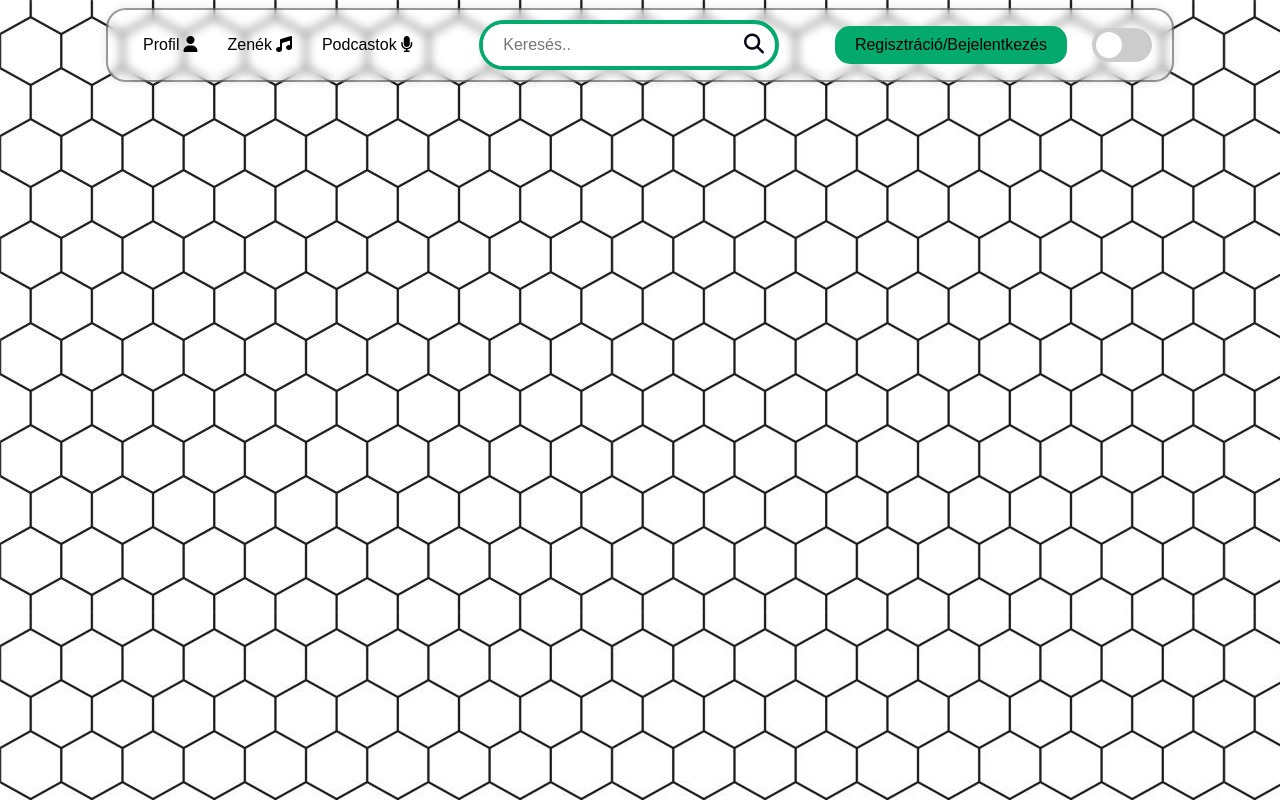
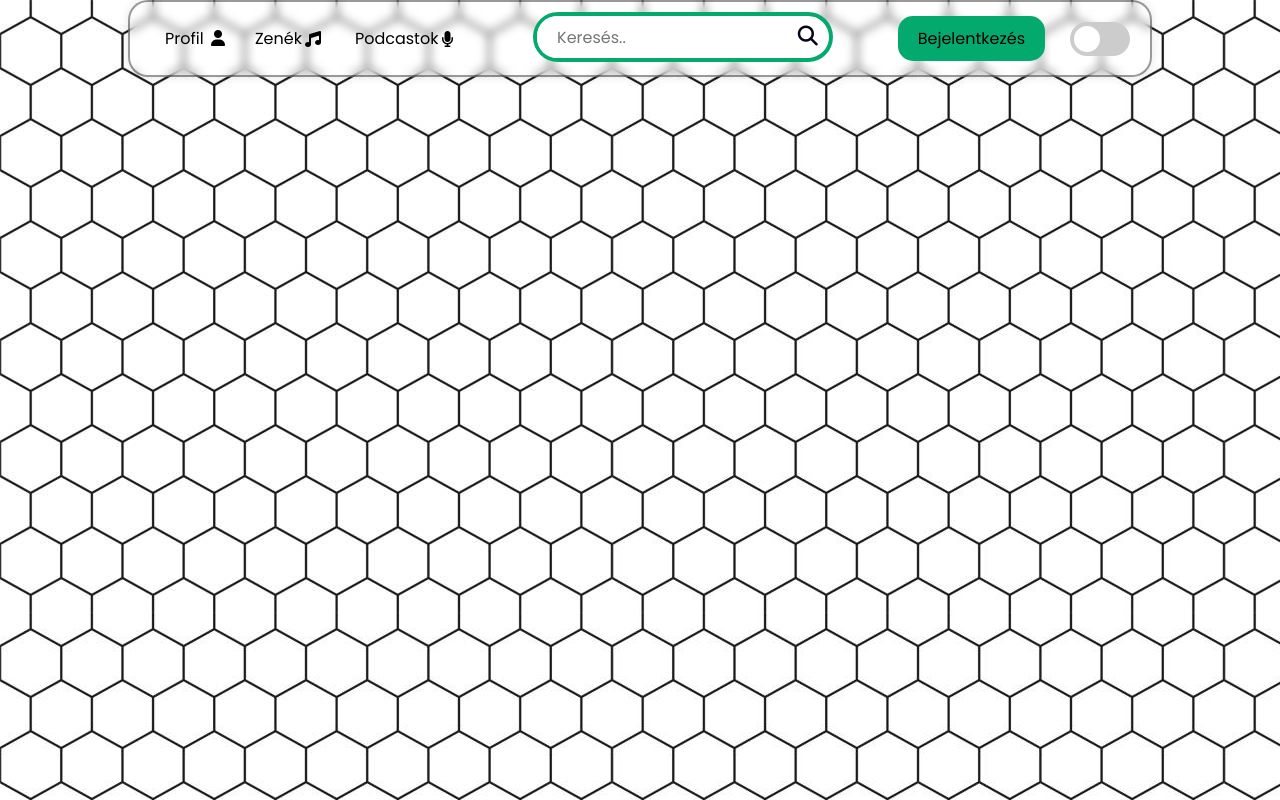
Before and after one commit to TuneTracer/TuneTracer, a PHP site: page / in a window 1280 px wide. Run offline with PHP 8.4, Linux system fonts and the light colour scheme; some libraries are stand-ins or nearby versions.

Commit message:
Add files via upload

```diff
--- a/index.css
+++ b/index.css
@@ -1,3 +1,5 @@
+@import url('https://fonts.googleapis.com/css2?family=Poppins:wght@400;500&display=swap');
+
 @media screen and (max-width: 600px) {
     .topnav .search-container {
         float: none;
@@ -13,6 +15,13 @@
     .topnav input[type=text] {
         border: 1px solid #ccc;
     }
+}
+
+* {
+    margin: 0;
+    padding: 0;
+    box-sizing: border-box;
+    font-family: 'Poppins', sans-serif;
 }
 
 body {
@@ -55,6 +64,9 @@ body.light-mode  {
     animation-iteration-count: 1;
 }
 
+/* ----------------------------------------------------------------------- */
+
+/* Navbar és menü */
 .navbar{
     background-color: rgba(255, 255, 255, 0.15);
     backdrop-filter: blur(5px);
@@ -149,6 +161,7 @@ li {
     text-decoration: none;
     color: black;
     position: relative;
+    transition: color 0.3s ease;
 }
 
 .navbar-left a:hover, .icons:hover {
@@ -188,7 +201,7 @@ button{
     cursor: pointer;
 }
 
-form{
+.search-container form {
     position: relative;
     transition: all 1s;
     width: 300px;
@@ -200,7 +213,7 @@ form{
     padding: 5px;
 }
 
-input{
+.search-bar, #darkModeToggle {
     position: absolute;
     top: 0;
     left: 0;
@@ -229,11 +242,11 @@ input{
     font-size: 1.2em;
 }
 
-form:hover input{
+.search-container form:hover input{
     display: block;
 }
 
-form:hover .fa{
+.search-container form:hover .fa{
     background: #07051a;
     color: white;
 }
@@ -301,11 +314,11 @@ form:hover .fa{
     transition: .4s;
 }
 
-input:checked + .slider {
+#darkModeToggle:checked + .slider {
     background-color: #aaa;
 }
 
-input:checked + .slider:before {
+#darkModeToggle:checked + .slider:before {
     -webkit-transform: translateX(26px);
     -ms-transform: translateX(26px);
     transform: translateX(26px);
@@ -318,3 +331,228 @@ input:checked + .slider:before {
 .slider.round:before {
     border-radius: 50%;
 }
+
+/* ----------------------------------------------------------------------- */
+
+/* Bejelentkezés és Regisztráció */
+
+.wrapper {
+    display: flex;
+    position: absolute;
+    top: 50%;
+    left: 50%;
+    transform: translate(-50%, -50%);
+    width: 400px;
+    height: 440px;
+    background: transparent;
+    border: 2px solid rgba(255, 255, 255, 0.5);
+    border-radius: 20px;
+    backdrop-filter: blur(10px);
+    box-shadow: 0 0 30px rgba(0, 0, 0, 0.5);
+    justify-content: center;
+    align-items: center;
+    overflow: hidden;
+    transform: scale(0);
+    transition: transform 0.5s ease, height 0.2s ease;
+}
+
+.wrapper.active-popup {
+    transform: scale(1);
+    position: fixed;
+    top: 50%;
+    left: 50%;
+    transform: translate(-50%, -50%);
+}
+
+.wrapper.active {
+    height: 520px;
+}
+
+.wrapper .form-box {
+    width: 100%;
+    padding: 40px;
+}
+
+.wrapper.active .form-box.active {
+    transition: none;
+    transform: translateX(-400px);
+}
+
+.wrapper .form-box.login {
+    transition: transform 0.18s ease;
+    transform: translateX(0);
+}
+
+.wrapper .form-box.register {
+    position: absolute;
+    transition: transform 0.18s ease;
+    transform: translateX(400px);
+}
+
+.wrapper.active .form-box.login {
+    transform: translateX(-400px);
+}
+
+.wrapper.active .form-box.register {
+    transform: translateX(0%);
+}
+
+
+.wrapper .icon-close {
+    position: absolute;
+    top: 0;
+    right: 0;
+    width: 45px;
+    height: 45px;
+    background: #04AA6D;
+    font-size: 2em;
+    color: #fff;
+    display: flex;
+    justify-content: center;
+    align-items: center;
+    border-bottom-left-radius: 20px;
+    cursor: pointer;
+    z-index: 1;
+}
+
+.form-box h2 {
+    font-size: 2em;
+    color: #04AA6D;
+    text-align: center;
+}
+
+.input-box {
+    position: relative;
+    width: 100%;
+    height: 50px;
+    border-bottom: 2px solid #04AA6D;
+    margin: 30px 0;
+}
+
+.input-box label {
+    position: absolute;
+    top: 50%;
+    left: 5px;
+    transform: translateY(-50%);
+    font-size: 1em;
+    color: #04AA6D;
+    font-weight: 500;
+    pointer-events: none;
+    transition: 0.5s;
+}
+
+.input-box input:focus~label,
+.input-box input:valid~label{
+    top: -5px;
+}
+
+.input-box input {
+    width: 100%;
+    height: 100%;
+    background: transparent;
+    border: none;
+    outline: none;
+    font: 1em sans-serif;
+    color: #04AA6D;
+    font-weight: 600;
+    padding: 0 35px 0 5px;
+}
+
+.input-box .icon {
+    position: absolute;
+    right: 8px;
+    font-size: 1.2em;
+    color: #04AA6D;
+    line-height: 57px;
+}
+
+.remember {
+    font-size: 0.9em;
+    color: #04AA6D;
+    font-weight: 500;
+    margin: 10px 0;
+    justify-content: space-between;
+    display: flex;
+    align-items: center;
+}
+
+.remember input[type="checkbox"] {
+    margin-right: 10px;
+    appearance: none;
+    width: 20px;
+    height: 20px;
+    border: 2px solid #04AA6D;
+    border-radius: 5px;
+    outline: none;
+    cursor: pointer;
+}
+
+.remember input[type="checkbox"]:checked {
+    background-color: #04AA6D;
+    border-color: #04AA6D;
+}
+
+.remember input[type="checkbox"]:not(:checked):hover {
+    background-color: rgba(4, 170, 109, 0.1);
+}
+
+.remember label {
+    display: flex;
+    align-items: center;
+    cursor: pointer;
+}
+
+.remember label input {
+    accent-color: #04AA6D;
+    margin-right: 3px;
+}
+
+.remember a {
+    color: #04AA6D;
+    text-decoration: none;
+}
+
+.remember a:hover {
+    text-decoration: underline;
+}
+
+.btn {
+    width: 100%;
+    height: 45px;
+    background: #04AA6D;
+    border: none;
+    border-radius: 6px;
+    cursor: pointer;
+    font-size: 1em;
+    color: #fff;
+    font-weight: 500;
+}
+
+.login-register {
+    font-size: 0.9em;
+    color: #04AA6D;
+    text-align: center;
+    font-weight: 500;
+    margin: 25px 0 10px;
+}
+
+.login-register p a {
+    color: #04AA6D;
+    text-decoration: none;
+    font-weight: 600;
+}
+
+.login-register p a:hover {
+    text-decoration: underline;
+}
+
+.dark-mode .icon-close,
+.dark-mode .form-box h2,
+.dark-mode .input-box,
+.dark-mode .remember,
+.dark-mode .login-register,
+.dark-mode .btn {
+    filter: invert(100%);
+}
+
+/* ----------------------------------------------------------------------- */
--- a/index.html
+++ b/index.html
@@ -16,19 +16,28 @@
         <div id="navbar" style="padding: 0px;">
             <div class="navbar-left">
                 <ul>
-                    <li><a href="#" style="margin-right: 4px;">Profil</a><i class="fa fa-solid fa-user icons"></i></li>
-                    <li><a href="#" style="margin-right: 4px;">Zenék</a><i class="fa fa-solid fa-music icons"></i></li>
-                    <li><a href="#" style="margin-right: 4px;">Podcastok</a><i class="fa fa-solid fa-microphone icons"></i></li>
+                    <li><a href="javascript:void(0);" onclick="toggleProfilePage()">
+                        <span style="margin-right: 3px;">Profil</span>
+                        <i class="fa fa-solid fa-user"></i>
+                    </a></li>
+                    <li><a href="#" style="display: flex; align-items: center; margin-right: 4px;">
+                        <span style="margin-right: 3px;">Zenék</span>
+                        <i class="fa fa-solid fa-music"></i>
+                    </a></li>
+                    <li><a href="#" style="display: flex; align-items: center; margin-right: 4px;">
+                        <span style="margin-right: 3px;">Podcastok</span>
+                        <i class="fa fa-solid fa-microphone"></i>
+                    </a></li>
                 </ul>
             </div>
             <div class="search-container">
-                <form action="#">
+                <form action="#" class="from1">
                     <input type="text" class="search-bar" placeholder="Keresés..">
                     <button type="submit"><i class="fa fa-search search-icon"></i></button>
                 </form>
             </div>
             <div class="navbar-right">
-                <button class="button" style="margin-right: 25px;">Regisztráció/Bejelentkezés</button>
+                <button class="button" style="margin-right: 25px;">Bejelentkezés</button>
                 <label class="switch">
                     <input type="checkbox" id="darkModeToggle">
                     <div class="slider round"></div>
@@ -36,7 +45,71 @@
             </div>
         </div>
     </div>
+    <div id="profilePage" class="hidden">
+        <!-- Profile content goes here -->
+
+    </div>
+
+    <div class="wrapper">
+        <span class="icon-close"><ion-icon name="close"></ion-icon></span>
+
+        <div class="form-box login">
+              <h2>Bejelentkezés</h2>
+              <form action="#">
+                    <div class="input-box">
+                          <span class="icon"><ion-icon name="mail"></ion-icon></span>
+                          <input type="email" required>
+                          <label>Email</label>
+                    </div>
+                    <div class="input-box">
+                          <span class="icon"><ion-icon name="lock-closed"></ion-icon></span>
+                          <input type="password" required>
+                          <label>Jelszó</label>
+                    </div>
+                    <div class="remember">
+                          <label><input type="checkbox"></span>Emlékezz rám</label>
+                          <i><a href="#">Elfelejtetted a jelszavad?</a></i>
+                    </div>
+                    <button type="submit" class="btn">Bejelentkezés</button>
+                    <div class="login-register">
+                          <p>Nincs fiókod?<a href="#" class="register-link"> Regisztráció</a></p>
+                    </div>
+              </form>
+        </div>
+
+        <div class="form-box register">
+              <h2>Regisztráció</h2>
+              <form action="#">
+                    <div class="input-box">
+                          <span class="icon"><ion-icon name="person"></ion-icon></span>
+                          <input type="text" required>
+                          <label>Felhasználónév</label>
+                    </div>
+                    <div class="input-box">
+                          <span class="icon"><ion-icon name="mail"></ion-icon></span>
+                          <input type="email" required>
+                          <label>Email</label>
+                    </div>
+                    <div class="input-box">
+                          <span class="icon"><ion-icon name="lock-closed"></ion-icon></span>
+                          <input type="password" required>
+                          <label>Jelszó</label>
+                    </div>
+                    <div class="remember">
+                          <label><input type="checkbox">Elfogadok mindent</label>
+                    </div>
+                    <button type="submit" class="btn">Regisztráció</button>
+                    <div class="login-register">
+                          <p>Van már fiókod?<a href="#" class="login-link"> Bejelentkezés</a></p>
+                    </div>
+              </form>
+        </div>
+  </div>
+  <script type="module" src="https://unpkg.com/ionicons@7.1.0/dist/ionicons/ionicons.esm.js"></script>
+  <script nomodule src="https://unpkg.com/ionicons@7.1.0/dist/ionicons/ionicons.js"></script>
+
     <script>
+        document.addEventListener('DOMContentLoaded', function() {
             const darkModeToggle = document.getElementById("darkModeToggle");
             const bodyElement = document.body;
 
@@ -46,27 +119,35 @@
                 darkModeToggle.checked = true;
             } else {
                 bodyElement.classList.add('light-mode');
+                darkModeToggle.checked = false;
             }
 
             darkModeToggle.addEventListener("change", () => {
                 bodyElement.classList.toggle("dark-mode", darkModeToggle.checked);
                 bodyElement.classList.toggle("light-mode", !darkModeToggle.checked);
             });
-        const navbarElement = document.getElementById("navbar");
 
-        // Ellenőrzi, hogy a felhasználó rendszere támogatja-e a prefers-color-scheme lekérdezést
-        if (window.matchMedia && window.matchMedia('(prefers-color-scheme: dark)').matches) {
-            navbarElement.classList.add('dark-mode');
-            darkModeToggle.checked = true;
-        } else {
-            navbarElement.classList.add('light-mode');
-        }
+            const wrapper = document.querySelector(".wrapper");
+            const loginLink = document.querySelector(".login-link");
+            const registerLink = document.querySelector(".register-link");
+            const btnPopup = document.querySelector(".button");
+            const iconClose = document.querySelector(".icon-close");
 
-        darkModeToggle.addEventListener("change", () => {
-            navbarElement.classList.toggle("dark-mode", darkModeToggle.checked);
-            navbarElement.classList.toggle("light-mode", !darkModeToggle.checked);
+
+            registerLink.addEventListener('click', ()=> {
+                  wrapper.classList.add('active');
+            });
+            loginLink.addEventListener('click', ()=> {
+                  wrapper.classList.remove('active');
+            });
+            btnPopup.addEventListener('click', ()=> {
+                  wrapper.classList.add('active-popup');
+            });
+            iconClose.addEventListener('click', ()=> {
+                  wrapper.classList.remove('active-popup');
             });
 
+        });
     </script>
 </body>
 
```
Lines whose indentation alone changed are shown as unchanged.
